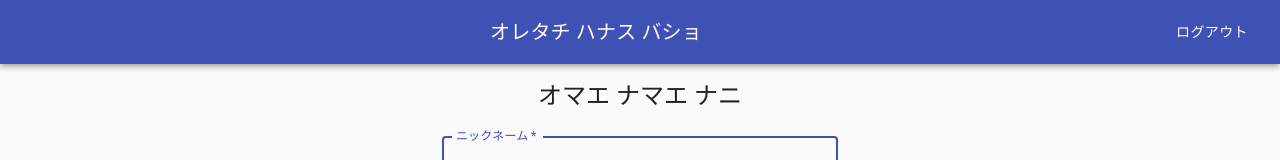
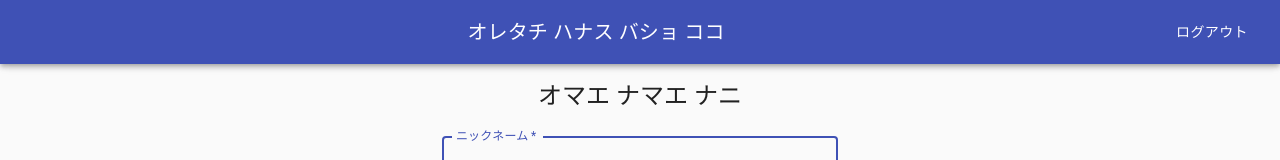
Before and after one commit to KeitaUenishi/chatApp, a React (Create React App) app: page / in a window 1280 px wide. Shown: the top 160 px of the page. Built offline with nearby package versions, Linux system fonts and the light colour scheme; no server answers; sample sign-in values are in the browser's storage.

Commit message:
test commit

```diff
--- a/src/components/common/Header.js
+++ b/src/components/common/Header.js
@@ -34,7 +34,7 @@ export const Header = () => {
       <AppBar position="fixed">
         <Toolbar>
           <Typography variant="h6" align="center" className={classes.title}>
-            オレタチ ハナス バショ
+            オレタチ ハナス バショ ココ
           </Typography>
           <Button color="inherit" onClick={handleLogout}>ログアウト</Button>
         </Toolbar>
```
